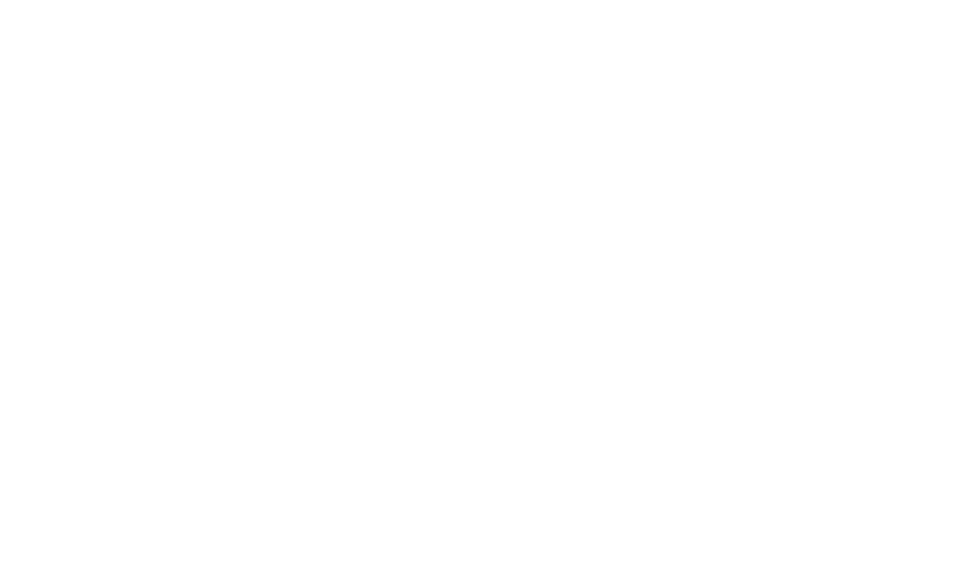
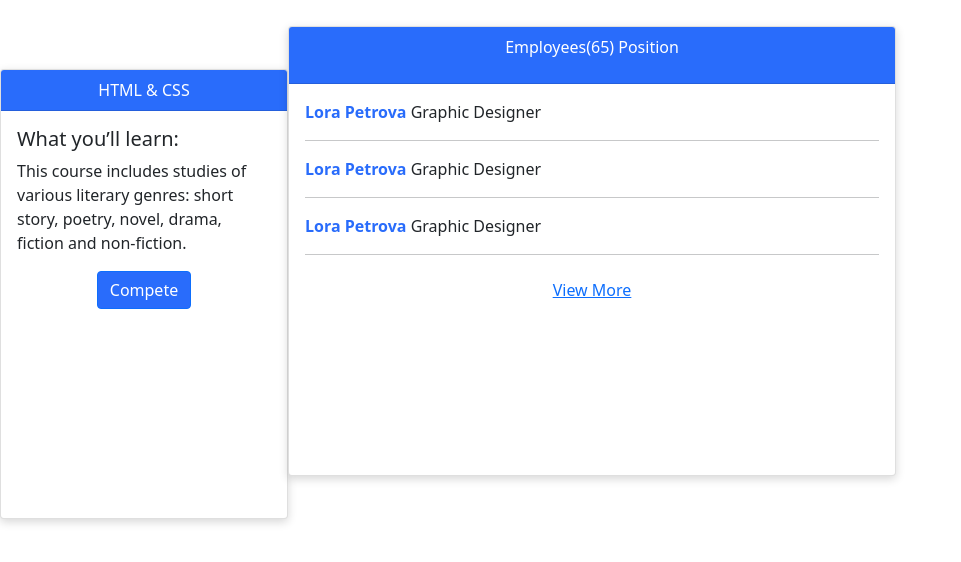
Before and after one commit to StoyanShopov/UpSkill, a React (Create React App) app in the folder Web/UpSkill.Web/ClientApp/: page / in a window 1280 px wide. Shown: the top 562 px of the page, without its empty margins (0-961 px from the left). Built offline with nearby package versions, Linux system fonts and the light colour scheme.

Commit message:
Add two components

```diff
--- a/Web/UpSkill.Web/ClientApp/src/App.js
+++ b/Web/UpSkill.Web/ClientApp/src/App.js
@@ -2,19 +2,20 @@ import { useState } from 'react';
 import './App.css';
 import 'bootstrap/dist/css/bootstrap.min.css';
 import IdentityContext from './Context/IdentityContext';
-import CompanyOwnerSidebar from './components/CompanyOwnerViews/CompanyOwnerSidebar/CopmanyOwnerSidebar'
-import CompanyCoaches from './components/CompanyOwnerViews/CompanyCoaches/CompanyCoaches'
+import CompanyOwnerSidebar from './components/CompanyOwnerViews/CompanyOwnerSidebar/CopmanyOwnerSidebar';
+import CompanyCoaches from './components/CompanyOwnerViews/CompanyCoaches/CompanyCoaches';
+import CoursesCard from './components/CoursesCard/CoursesCard';
+import EmployeesPositionCard from './components/EmployeesPositionCard/EmployeesPositionCard';
 
 function App() {
   const [user, setUser] = useState({});
   return (
     <IdentityContext.Provider value={{ user, setUser }}>
       <>
-
-
-
+        <CoursesCard></CoursesCard>
+        <EmployeesPositionCard></EmployeesPositionCard>
       </>
-    </IdentityContext.Provider >
+    </IdentityContext.Provider>
   );
 }
 
--- a/Web/UpSkill.Web/ClientApp/src/components/CompanyOwnerViews/CompanyCoaches/CompanyCoaches.js
+++ b/Web/UpSkill.Web/ClientApp/src/components/CompanyOwnerViews/CompanyCoaches/CompanyCoaches.js
@@ -1,33 +1,63 @@
-import {useState} from 'react';
+import { useState } from 'react';
 import CoachCard from '../../Shared/CoachCard/CoachCard';
 import './CompanyCoaches.css';
 import { Button } from 'react-bootstrap';
 
+const initialCoaches = [
+  {
+    id: 1,
+    fullName: 'Brent Foster',
+    coachField: 'Leadership ',
+    company: 'Google',
+    price: 50,
+    imageUrl: 'https://www.g20.org/wp-content/uploads/2021/01/people.jpg',
+  },
+  {
+    id: 2,
+    fullName: 'Philipa',
+    coachField: 'Leadership',
+    company: 'Amazon',
+    price: 50,
+    imageUrl: 'https://www.g20.org/wp-content/uploads/2021/01/people.jpg',
+  },
+  {
+    id: 3,
+    fullName: 'Test',
+    coachField: 'Leadership',
+    company: 'Google',
+    price: 50,
+    imageUrl: 'https://www.g20.org/wp-content/uploads/2021/01/people.jpg',
+  },
+  {
+    id: 4,
+    fullName: 'Brent Foster',
+    coachField: 'Leadership',
+    company: 'Google',
+    price: 50,
+    imageUrl: 'https://www.g20.org/wp-content/uploads/2021/01/people.jpg',
+  },
+];
 
-const initialCoaches=[
-    {id:1,fullName:'Brent Foster',coachField:'Leadership ',company:'Google',price:50,imageUrl:'https://www.g20.org/wp-content/uploads/2021/01/people.jpg'},
-    {id:2,fullName:'Philipa',coachField:'Leadership',company:'Amazon',price:50 ,imageUrl:'https://www.g20.org/wp-content/uploads/2021/01/people.jpg'},
-    {id:3,fullName:'Test',coachField:'Leadership',company:'Google',price:50,imageUrl:'https://www.g20.org/wp-content/uploads/2021/01/people.jpg'},
-    {id:4,fullName:'Brent Foster',coachField:'Leadership',company:'Google',price:50,imageUrl:'https://www.g20.org/wp-content/uploads/2021/01/people.jpg'},
-]
 export default function CoachList() {
-    const [coaches,setCoaches]=useState(initialCoaches)
+  const [coaches, setCoaches] = useState(initialCoaches);
   return (
     <>
-        <div className={'buttonContainer'}> <Button variant="primary">Primary</Button></div>
+      <div className={'buttonContainer'}>
+        {' '}
+        <Button variant="primary">Primary</Button>
+      </div>
       <div className="coachesContainer">
-            {
-                coaches.map((coach)=>(
+        {coaches.map((coach) => (
           <CoachCard
-                     key ={ coach.id}
+            key={coach.id}
             coachDetails={coach}
             displaySession={false}
-                     displayPrice={true}>
+            displayPrice={true}
+          >
             <Button className="cardButton"> Cancel</Button>
           </CoachCard>
-                ))
-            }
+        ))}
       </div>
     </>
-    )
+  );
 }
--- a/Web/UpSkill.Web/ClientApp/src/components/CompanyOwnerViews/CompanyOwnerSidebar/CopmanyOwnerSidebar.js
+++ b/Web/UpSkill.Web/ClientApp/src/components/CompanyOwnerViews/CompanyOwnerSidebar/CopmanyOwnerSidebar.js
@@ -1,8 +1,8 @@
 import { useState } from 'react';
 import { useHistory } from 'react-router';
 import { Link } from 'react-router-dom';
-import React from 'react'
-import { Image, ListGroup } from 'react-bootstrap'
+import React from 'react';
+import { Image, ListGroup } from 'react-bootstrap';
 const SCREEN_HEIGHT = window.innerHeight;
 const menuItems = [
   { name: 'General Information', link: '/General' },
@@ -10,47 +10,74 @@ const menuItems = [
   { name: 'Coaches', link: '/Coaches' },
   { name: 'Employees', link: '/Employees' },
   { name: 'Invoice', link: '/Invoice' },
-    { name: 'Log Out', link: '/LogOut' }
-
-]
+  { name: 'Log Out', link: '/LogOut' },
+];
+// eslint-disable-next-line import/no-anonymous-default-export
 export default function (props) {
   let history = useHistory();
-    const selectedMenuName = history.location.pathname.substring(1, history.location.pathname.length);
+  const selectedMenuName = history.location.pathname.substring(
+    1,
+    history.location.pathname.length
+  );
 
-    let selectedMenuStyle = { fontWeight: 550, marginTop: '20px',  display:'block' ,color:'black'}
-    let nonSelectedMenuStyle = { fontWeight: 350, marginTop: '20px' ,display:'block',color:'black' }
+  let selectedMenuStyle = {
+    fontWeight: 550,
+    marginTop: '20px',
+    display: 'block',
+    color: 'black',
+  };
+  let nonSelectedMenuStyle = {
+    fontWeight: 350,
+    marginTop: '20px',
+    display: 'block',
+    color: 'black',
+  };
   //display:'inline-block'
-    console.log(SCREEN_HEIGHT)
+  console.log(SCREEN_HEIGHT);
   return (
-        <div style={{ top: '50px', width: '20%', height: SCREEN_HEIGHT, backgroundColor: '#296CFB1A', position: 'fixed', }}>
+    <div
+      style={{
+        top: '50px',
+        width: '20%',
+        height: SCREEN_HEIGHT,
+        backgroundColor: '#296CFB1A',
+        position: 'fixed',
+      }}
+    >
       <div style={{ marginTop: '10%', marginBottom: '2%' }}>
-                <Image style={{ width: 50, height: 50, display: 'inline-flex' }} roundedCircle={true} src="https://us.123rf.com/450wm/pressmaster/pressmaster1601/pressmaster160100574/51254490-serious-businessman-with-laptop-working-in-office.jpg?ver=6" />
+        <Image
+          style={{ width: 50, height: 50, display: 'inline-flex' }}
+          roundedCircle={true}
+          src="https://us.123rf.com/450wm/pressmaster/pressmaster1601/pressmaster160100574/51254490-serious-businessman-with-laptop-working-in-office.jpg?ver=6"
+        />
         <div style={{ display: 'inline-block', marginLeft: '10px' }}>
-                    <span style={{ display: 'block', }}>Christo Peev</span>
+          <span style={{ display: 'block' }}>Christo Peev</span>
           <span style={{ display: 'block' }}>Motoion Software</span>
         </div>
-
       </div>
       <hr />
-            <div style={{textAlign:'center'}}>
-
-                {
-                    menuItems.map((menuItem) => (
+      <div style={{ textAlign: 'center' }}>
+        {menuItems.map((menuItem) => (
           <>
-                            <Link to={menuItem.link} key={menuItem.name} style={{ textDecoration: 'none'  }}>
-                                <span style={menuItem.name === selectedMenuName ? selectedMenuStyle : nonSelectedMenuStyle}>{menuItem.name}</span>
-
+            <Link
+              to={menuItem.link}
+              key={menuItem.name}
+              style={{ textDecoration: 'none' }}
+            >
+              <span
+                style={
+                  menuItem.name === selectedMenuName
+                    ? selectedMenuStyle
+                    : nonSelectedMenuStyle
+                }
+              >
+                {menuItem.name}
+              </span>
             </Link>
-                            <hr/>
-
+            <hr />
           </>
-
-
-                    ))
+        ))}
+      </div>
+    </div>
+  );
 }
-            </div>
-
-
-        </div>
-    )
-}
--- /dev/null
+++ b/Web/UpSkill.Web/ClientApp/src/components/CoursesCard/CoursesCard.js
@@ -0,0 +1,24 @@
+import React from 'react';
+import { Card, Button } from 'react-bootstrap';
+
+function CoursesCard() {
+  return (
+    <Card style={{ width: '18rem' }} className="text-center">
+      <Card.Header style={{ backgroundColor: '#296CFB', color: '#FFFFFF' }}>
+        HTML & CSS
+      </Card.Header>
+      <Card.Body>
+        <Card.Title style={{ 'text-align': 'left', font: 'Montserrat' }}>
+          What you’ll learn:
+        </Card.Title>
+        <Card.Text style={{ 'text-align': 'left', font: 'Montserrat' }}>
+          This course includes studies of various literary genres: short story,
+          poetry, novel, drama, fiction and non-fiction.
+        </Card.Text>
+        <Button style={{ backgroundColor: '#296CFB' }}>Compete</Button>
+      </Card.Body>
+    </Card>
+  );
+}
+
+export default CoursesCard;
--- /dev/null
+++ b/Web/UpSkill.Web/ClientApp/src/components/EmployeesPositionCard/EmployeesPositionCard.js
@@ -0,0 +1,32 @@
+import React from 'react';
+import { Card, Button } from 'react-bootstrap';
+
+function EmployeesPositionCard() {
+  return (
+    <Card style={{ width: '38rem' }}>
+      <Card.Header style={{ backgroundColor: '#296CFB', color: '#FFFFFF' }}>
+        <p>Employees(65) Position</p>
+      </Card.Header>
+      <Card.Body className="text-center">
+        <Card.Text style={{ 'text-align': 'left', font: 'Montserrat' }}>
+          {Row()}
+          {Row()}
+          {Row()}
+        </Card.Text>
+        <Button variant="link">View More</Button>
+      </Card.Body>
+    </Card>
+  );
+}
+
+function Row() {
+  return (
+    <div>
+      <strong style={{ color: '#296CFB' }}>Lora Petrova</strong>{' '}
+      <span>Graphic Designer</span>
+      <hr />
+    </div>
+  );
+}
+
+export default EmployeesPositionCard;
```
Also changed, not shown: 1 other file (tests, documents, lock files or other folders). Lines whose indentation alone changed are shown as unchanged.
